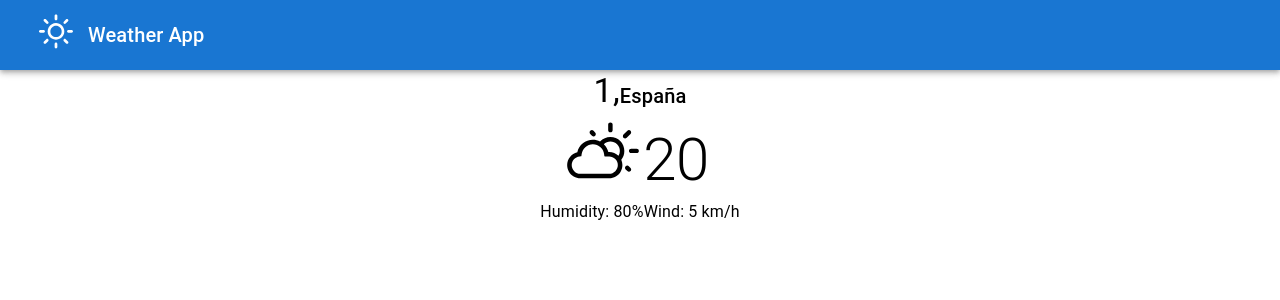
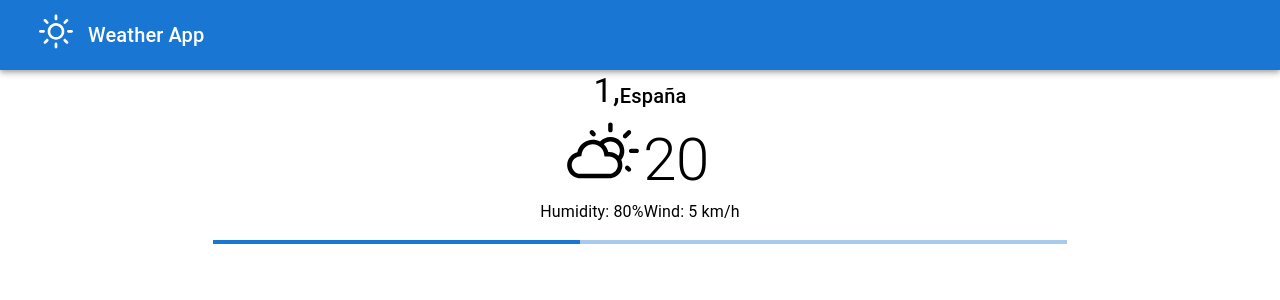
Before and after one commit to KraySe/weather-app, a React (Create React App) app: page /city/1/1 in a window 1280 px wide. Shown: the top 300 px of the page. Built offline with nearby package versions, Linux system fonts and the light colour scheme; no server answers.

Commit message:
add progress indicator LinearProgress

```diff
--- a/src/pages/CityPage.jsx
+++ b/src/pages/CityPage.jsx
@@ -1,6 +1,6 @@
 import React from "react";
 import "moment/locale/es";
-import { Grid } from "@mui/material";
+import { Grid, LinearProgress } from "@mui/material";
 import AppFrame from "../components/AppFrame";
 import CityInfo from "./../components/CityInfo";
 import Weather from "./../components/Weather";
@@ -39,6 +39,11 @@ const CityPage = () => {
           <Weather state={state} temperature={temperature} />
           <WeatherDetails humidity={humidity} wind={wind} />
         </Grid>
+        <Grid item>
+          {
+            !chartData && !forecastItemList && <LinearProgress />
+          }
+        </Grid>
         <Grid item>{chartData && <ForecastChart data={chartData} />}</Grid>
         <Grid item>
           {forecastItemList && <Forecast forecastItemList={forecastItemList} />}
```
